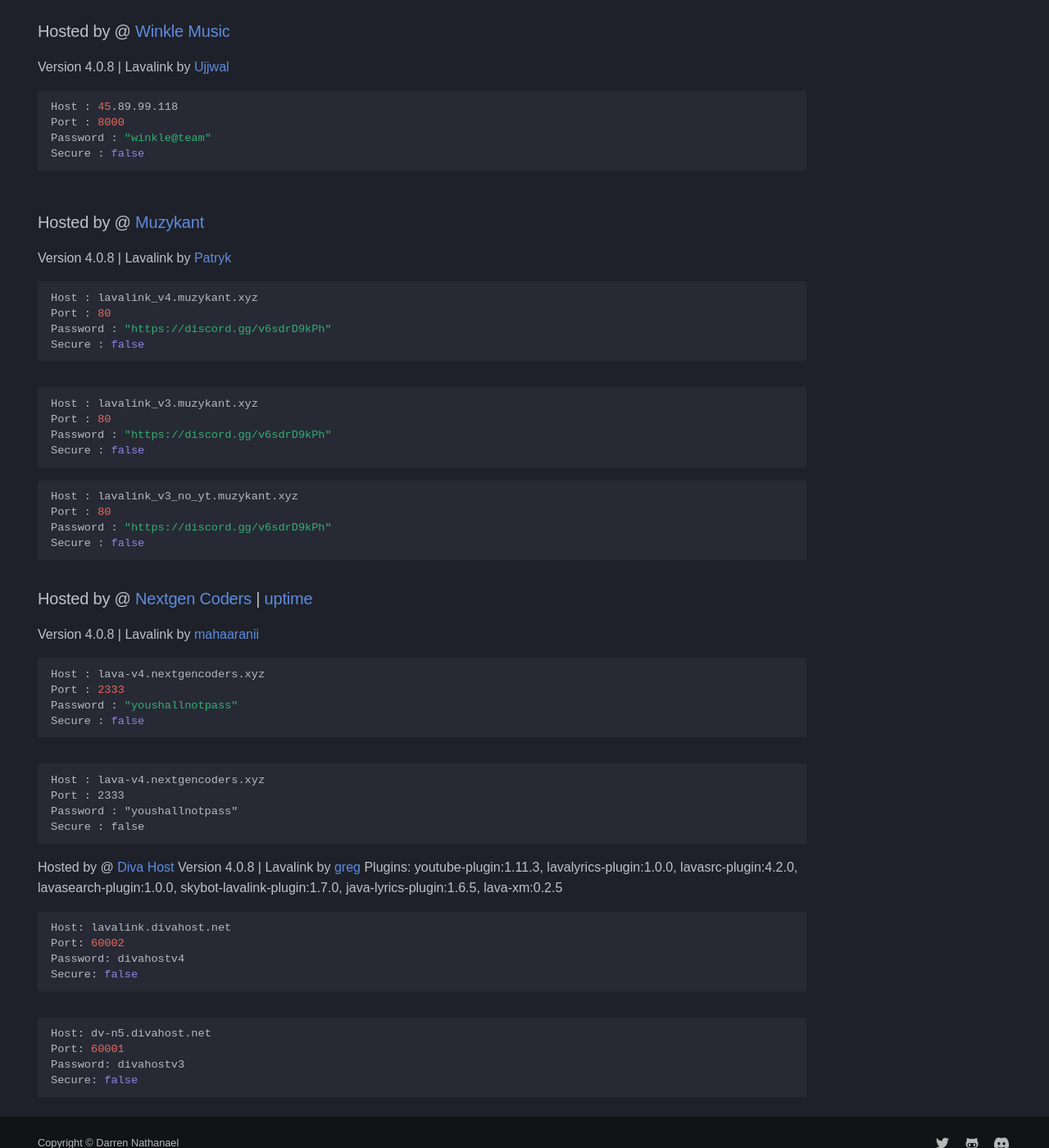
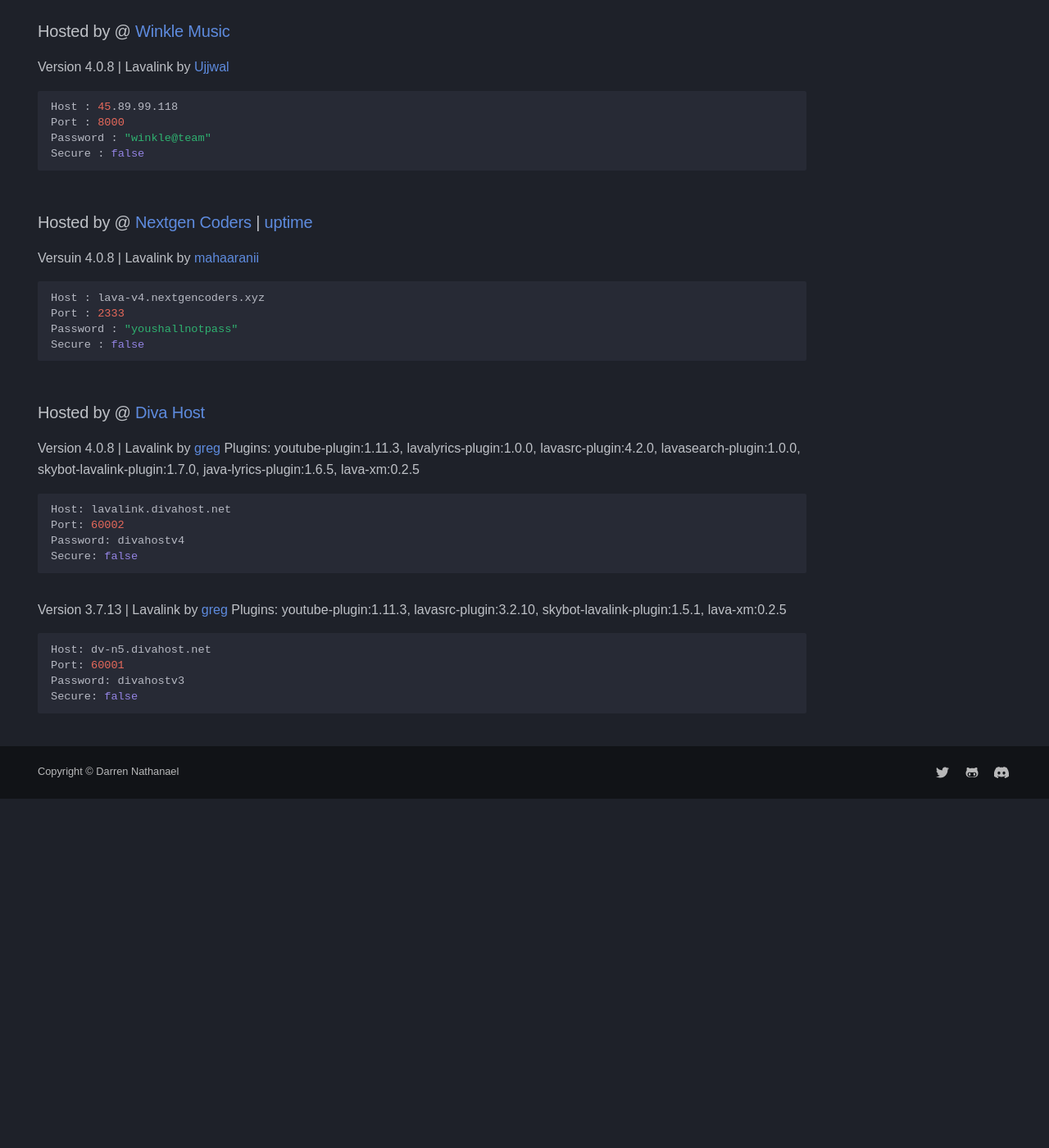
Before and after one commit to DarrenOfficial/lavalink-list, an MkDocs documentation site: the page built from docs/NoSSL/lavalink-without-ssl.md, in a window 1280 px wide and 1400 px high, scrolled down 3477 px. Shown: the whole window at 82% size. Built offline with MkDocs 1.6.1 and Material for MkDocs 9.7.7, drawn with Linux system fonts in a browser that asks for light colours; some web fonts are replaced; comment, search, counter and statistics services are not loaded; a style sheet for code colours, icons or effects is not loaded; after the commit the page ends 4451 px from its top, so only the background shows below that; some of the changed text lies outside the part shown.

Commit message:
Update lavalink-without-ssl.md (#621)
* Update lavalink-without-ssl.md

Fixed the discord link

* Update lavalink-without-ssl.md

* Update lavalink-without-ssl.md

* Update lavalink-without-ssl.md

* Update lavalink-without-ssl.md

---------

Co-authored-by: AjieDev <ajiedev@ajieblogs.eu.org>

````diff
--- a/docs/NoSSL/lavalink-without-ssl.md
+++ b/docs/NoSSL/lavalink-without-ssl.md
@@ -163,33 +163,8 @@ Port : 8000
 Password : "winkle@team"
 Secure : false
 ```
-
-
-### Hosted by @ [Muzykant](https://discord.gg/v6sdrD9kPh)
-Version 4.0.8  | Lavalink by [Patryk](https://github.com/PatrykPatryk5)
-```bash
-Host : lavalink_v4.muzykant.xyz
-Port : 80
-Password : "https://discord.gg/v6sdrD9kPh"
-Secure : false
-```
-
-```bash
-Host : lavalink_v3.muzykant.xyz
-Port : 80
-Password : "https://discord.gg/v6sdrD9kPh"
-Secure : false
-```
-
-```bash
-Host : lavalink_v3_no_yt.muzykant.xyz
-Port : 80
-Password : "https://discord.gg/v6sdrD9kPh"
-Secure : false
-```
-
 ### Hosted by @ [Nextgen Coders](https://discord.gg/9J9X4fzhSt) | [uptime](https://node.nextgencoders.xyz)
-Version 4.0.8 | Lavalink by [mahaaranii](https://discord.gg/9J9X4fzhSt)
+Versuin 4.0.8 | Lavalink by [mahaaranii](https://discord.gg/9J9X4fzhSt)
 ```bash
 Host : lava-v4.nextgencoders.xyz
 Port : 2333
@@ -197,15 +172,8 @@ Password : "youshallnotpass"
 Secure : false
 ```
 
-```
-Host : lava-v4.nextgencoders.xyz
-Port : 2333
-Password : "youshallnotpass"
-Secure : false
-```
-
-Hosted by @ [Diva Host](https://discord.gg/divahost)
-Version 4.0.8 | Lavalink by [greg]([https://discord.gg/9J9X4fzhSt](https://discord.gg/pMJCfv3VXB)) Plugins: youtube-plugin:1.11.3, lavalyrics-plugin:1.0.0, lavasrc-plugin:4.2.0, lavasearch-plugin:1.0.0, skybot-lavalink-plugin:1.7.0, java-lyrics-plugin:1.6.5, lava-xm:0.2.5
+### Hosted by @ [Diva Host](https://discord.gg/divahost)
+Version 4.0.8 | Lavalink by [greg](https://discord.gg/pMJCfv3VXB) Plugins: youtube-plugin:1.11.3, lavalyrics-plugin:1.0.0, lavasrc-plugin:4.2.0, lavasearch-plugin:1.0.0, skybot-lavalink-plugin:1.7.0, java-lyrics-plugin:1.6.5, lava-xm:0.2.5
 ```bash
 Host: lavalink.divahost.net
 Port: 60002
@@ -213,6 +181,7 @@ Password: divahostv4
 Secure: false
 ```
 
+Version 3.7.13 | Lavalink by [greg](https://discord.gg/pMJCfv3VXB) Plugins: youtube-plugin:1.11.3, lavasrc-plugin:3.2.10, skybot-lavalink-plugin:1.5.1, lava-xm:0.2.5
 ```bash
 Host: dv-n5.divahost.net
 Port: 60001
````
